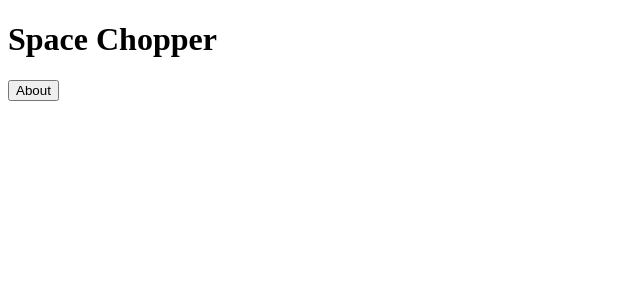
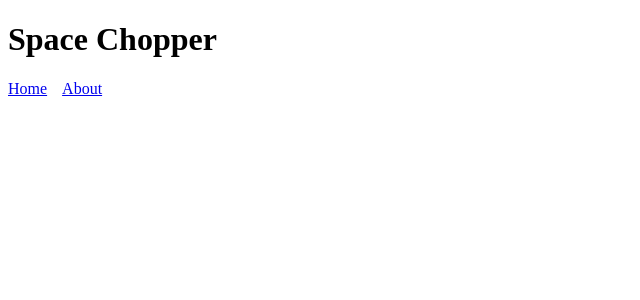
Before and after one commit to revagomes/spacechopper, a Next.js app: page / in a window 1280 px wide. Shown: the top 300 px of the page, without its empty margins (0-640 px from the left). Built offline with nearby package versions, Linux system fonts and the light colour scheme.

Commit message:
Update index to use Header component.

```diff
--- a/pages/index.js
+++ b/pages/index.js
@@ -1,11 +1,8 @@
-import Link from 'next/link'
+import Header from '../components/header'
 
 const Index = () => (
     <div>
-      <h1>Space Chopper</h1>
-      <Link href="/about">
-        <button>About</button>
-      </Link>
+      <Header />
     </div>
 )
 
```
